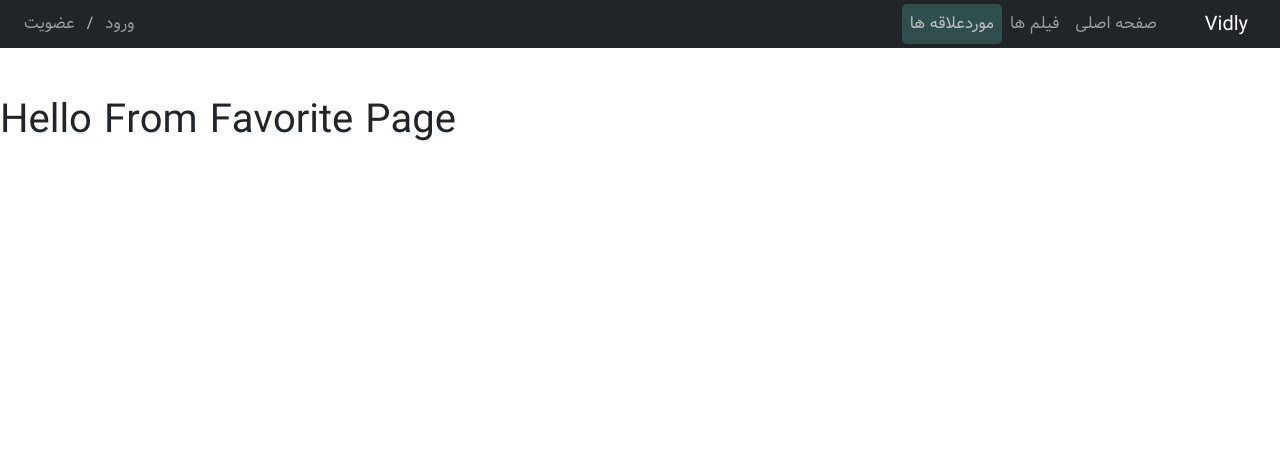
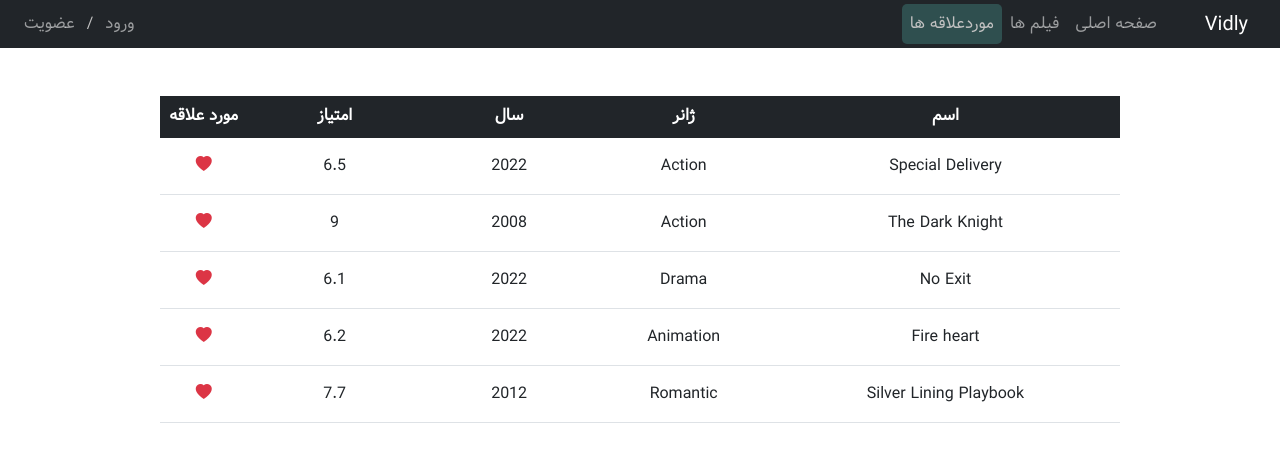
Before and after one commit to mjjahangiri/vidly, a React (Create React App) app: page /favorite in a window 1280 px wide. Shown: the top 462 px of the page. Built offline with nearby package versions, Linux system fonts and the light colour scheme; data requests are answered from the project's data file.

Commit message:
Favorite is Done

```diff
--- a/db.json
+++ b/db.json
@@ -31,7 +31,7 @@
       "id": 4,
       "title": "The Dark Knight",
       "genre": "Action",
-      "like": false,
+      "like": true,
       "year": "2008",
       "rate": "9",
       "poster": "https://digimovie.info/wp-content/uploads/2020/03/MV5BMTMxNTMwODM0NF5BMl5BanBnXkFtZTcwODAyMTk2Mw@@._UX500.jpg"
@@ -104,7 +104,7 @@
       "title": "No Exit",
       "genre": "Drama",
       "year": "2022",
-      "like": false,
+      "like": true,
       "rate": "6.1",
       "poster": "https://digimovie.info/wp-content/uploads/2022/02/61f9720a84bff.jpg"
     },
@@ -175,7 +175,7 @@
       "id": 20,
       "title": "Silver Lining Playbook",
       "genre": "Romantic",
-      "like": false,
+      "like": true,
       "year": "2012",
       "rate": "7.7",
       "poster": "https://digimovie.info/wp-content/uploads/2019/06/Silver-Linings-Playbook-289x428.jpg"
--- a/src/App.js
+++ b/src/App.js
@@ -167,7 +167,14 @@ export default class App extends Component {
           <Route
             path="/favorite"
             exact
-            element={<Favorite movies={favoriteMovie} />}
+            element={
+              <Favorite
+                movies={favoriteMovie}
+                user={currentUser}
+                onLike={this.handleLike}
+                onDelete={this.handleDelete}
+              />
+            }
           />
           <Route
             path="/login"
--- a/src/Components/Dashboard.jsx
+++ b/src/Components/Dashboard.jsx
@@ -4,8 +4,8 @@ import DashboardSection from "../Components/DashboardSection";
 export default function Dashboard() {
   return (
     <>
-      <hr className="w-50 my-0 mx-auto d-none" />
-      <div className="p-3 d-none flex-row align-items-center justify-content-between">
+      <hr className="w-50 my-0 mx-auto" />
+      <div className="p-3 d-flex flex-row align-items-center justify-content-between">
         <h6 className="py-2 px-3 m-0 d-inline-flex">داشبورد</h6>
         <ul className="d-flex flex-row align-items-start mb-0 mt-2 w-100 justify-content-center px-5">
           <DashboardSection
@@ -24,7 +24,7 @@ export default function Dashboard() {
             icon={<i className="bi bi-heart-fill fs-4"></i>}
           />
           <DashboardSection
-            link="/"
+            link="/logout"
             title="خروج"
             icon={<i className="bi bi-box-arrow-right fs-4"></i>}
           />
--- a/src/Pages/Favorite.jsx
+++ b/src/Pages/Favorite.jsx
@@ -1,10 +1,60 @@
 import React from "react";
+import { Link } from "react-router-dom";
+import Like from "../Components/Like";
 
-export default function Favorite({ movies }) {
+export default function Favorite({ movies, user, onLike, onDelete }) {
   console.log(movies);
   return (
     <>
-      <h1 className="my-5 pt-5">Hello From Favorite Page</h1>
+      <div className="pt-5 my-5 d-flex align-items-start rtl justify-content-center w-75 row mx-auto">
+        <table className="table align-middle text-center">
+          <thead className="table-dark">
+            <tr>
+              <th scope="col" className="col-4 px-0">
+                اسم
+              </th>
+              <th scope="col" className="col-2 px-0">
+                ژانر
+              </th>
+              <th scope="col" className="col-2 px-0">
+                سال
+              </th>
+              <th scope="col" className="col-2 px-0">
+                امتیاز
+              </th>
+              <th scope="col" className="col-1 px-0">
+                مورد علاقه
+              </th>
+              {user && (
+                <th scope="col" className="col-1 px-0">
+                  حذف
+                </th>
+              )}
+            </tr>
+          </thead>
+          <tbody>
+            {movies.map((movie, index) => (
+              <tr key={index}>
+                <td className="px-0 py-3 m-0">{movie.title}</td>
+                <td className="px-0 py-3 m-0">{movie.genre}</td>
+                <td className="px-0 py-3 m-0">{movie.year}</td>
+                <td className="px-0 py-3 m-0">{movie.rate}</td>
+                <td className="p-0 m-0">
+                  <Like like={movie.like} onClick={() => onLike(movie)} />
+                </td>
+                {user && (
+                  <td className="p-0 m-0">
+                    <i
+                      className="bi bi-x-lg text-danger icon"
+                      onClick={() => onDelete(movie)}
+                    ></i>
+                  </td>
+                )}
+              </tr>
+            ))}
+          </tbody>
+        </table>
+      </div>
     </>
   );
 }
--- a/src/Pages/Home.jsx
+++ b/src/Pages/Home.jsx
@@ -52,7 +52,7 @@ export default class Home extends Component {
               <RateMovies movies={sortedByRate} onClick={onLike} />
             </div>
             <Genres />
-            <Dashboard />
+            {user && <Dashboard />}
           </div>
         </div>
       </div>
```
